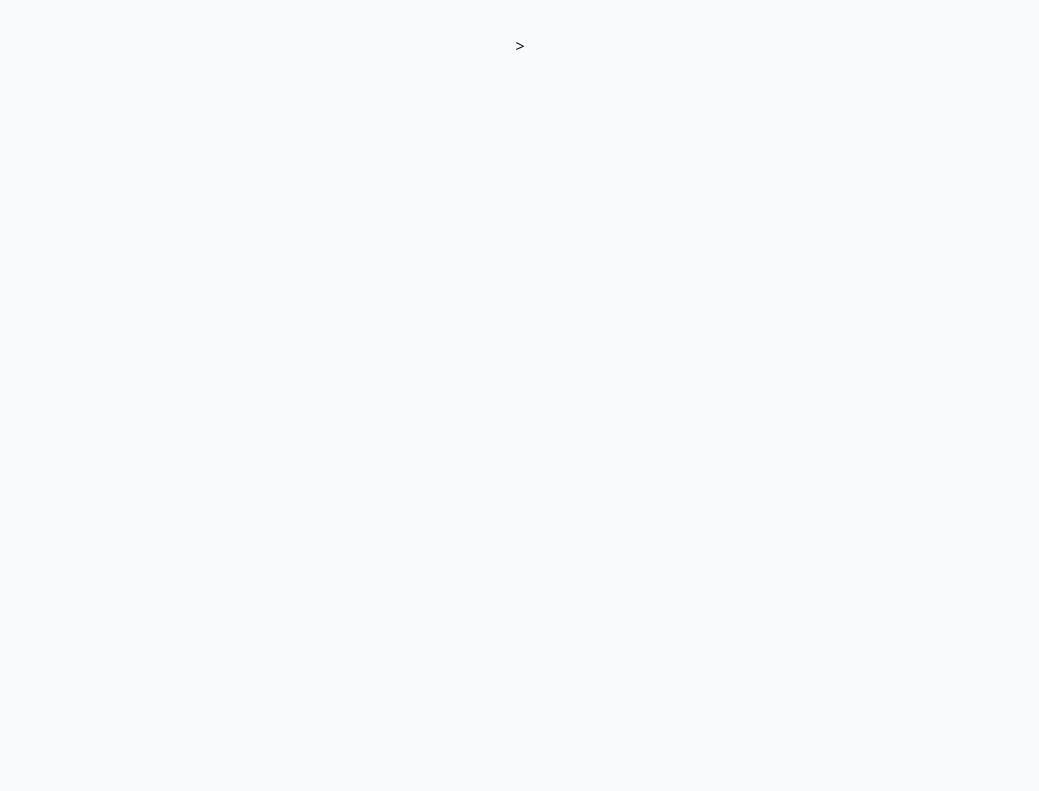
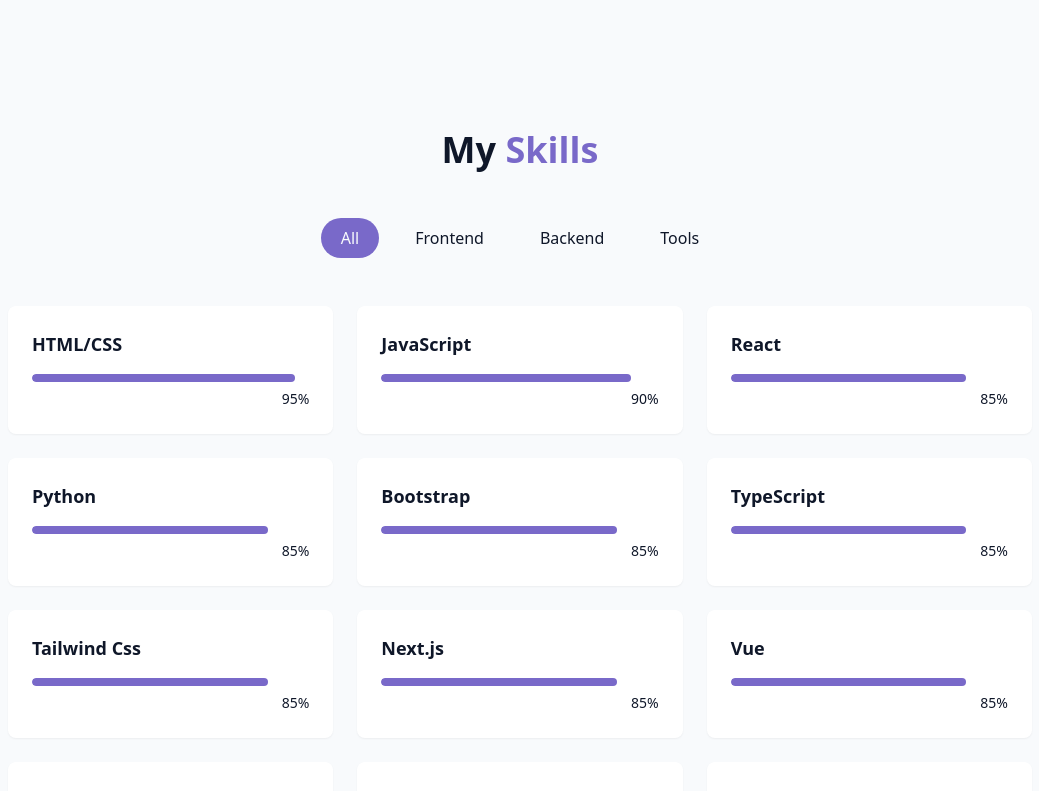
Before and after one commit to NaveenDeemantha/portfolio, a React (Vite) app: page / in a window 1280 px wide. Shown: the part 1480-2271 px from the top of the page, without its empty margins (120-1159 px from the left). Before the commit the page ends 1538 px from the top, so only its background shows below. Built offline with nearby package versions, Linux system fonts and the light colour scheme.

Commit message:
skills-section

```diff
--- /dev/null
+++ b/src/components/SkillsSection.jsx
@@ -0,0 +1,87 @@
+import { useState } from "react";
+import { cn }   from "../lib/utils";
+
+
+const skills =[
+
+    //Frontend
+    {name: "HTML/CSS", level:95, category: "frontend"},
+    {name: "JavaScript", level:90, category: "frontend"},
+    {name: "React", level:85, category: "frontend"},
+    {name: "Python", level:85, category: "frontend"},
+    {name: "Bootstrap", level:85, category: "frontend"},
+    {name: "TypeScript", level:85, category: "frontend"},
+    {name: "Tailwind Css", level:85, category: "frontend"},
+    {name: "Next.js", level:85, category: "frontend"},
+    {name: "Vue", level:85, category: "frontend"},
+
+    //Backend
+    {name: "php", level:90, category: "backend"},
+    {name: "Node.js", level:90, category: "backend"},
+    {name: "Express", level:85, category: "backend"},
+    {name: "MongoDB", level:80, category: "backend"},
+    {name: "PostgreSQL", level:80, category: "backend"},
+
+    //Tools
+    {name: "Git/Github", level:90, category: "tools"},
+    {name: "Docker", level:70, category: "tools"},
+    {name: "Figma", level:60, category: "tools"},
+    {name: "VS Code", level:70, category: "tools"},
+];
+
+const categories = [ "all", "frontend", "backend", "tools"];
+
+export const SkillsSection = () => {
+
+    const [activeCategory, setActiveCategory] = useState("all");
+
+    const filteredSkills = skills.filter(
+        (skill) => activeCategory === "all" || skill.category === activeCategory
+    );
+
+    return <section id="skills" className="py-24 px-4 relative bg-secondary/30">
+        <div className="conntainer mx-auto max-w-5xl">
+            <h2 className=" text-3xl md:text-4xl font-bold mb-12 text-center">
+                My <span className="text-primary"> Skills </span>
+            </h2>
+
+            <div className="flex flex-wrap justify-center gap-4 mb-12">
+                {categories.map (( category, key) => (
+                    <button
+                        key={key}
+                        onClick={() => setActiveCategory(category)}
+                        className={cn(
+                            "px-5 py-2 rounded-full transition-colors duration-300 capitalize",
+                            activeCategory === category
+                            ? "bg-primary text-primary-foreground"
+                            : "bg-secondary/70 text-foreground hover:bg-secondary"
+                    )}
+                    >
+                         {category}
+                    </button>
+                ))}
+            </div>
+
+            <div className="grid grid-cols-1 sm:grid-cols-2 lg:grid-cols-3 gap-6">
+                {filteredSkills.map((skill, key) => (
+                    <div key={key} className="bg-card p-6 rounded-lg shadow-xs card-hover">
+                        <div className="text-left mb-4">
+                            <h3 className="font-semibold text-lg"> {skill.name} </h3>
+                        </div>
+                        <div className="w-full bg-secondary/50 h-2 rounded-full overflow-hidden">
+                            <div className="bg-primary h-2 rounded-full origin-left animate-[grow_1.5s_ease_out"
+                            style={ {width:skill.level + "%"}}
+                        />
+                        </div>
+                        <div className="text-right mt-1">
+                            <span className="text-sm text-muted-foreground"
+                            >
+                                {skill.level}%
+                            </span>
+                        </div>
+                    </div>
+                ))}
+            </div>
+        </div>
+    </section>
+}
--- a/src/pages/Home.jsx
+++ b/src/pages/Home.jsx
@@ -4,6 +4,7 @@
 import { Navbar } from "../components/Navbar";
 import { HeroSection } from "../components/HeroSection";
 import { AboutSection } from "../components/AboutSection";
+import { SkillsSection } from "../components/SkillsSection";
 
 
 export const Home = () => {
@@ -23,7 +24,8 @@
       <main>
         {/* hero */}
         <HeroSection />
-        <AboutSection />>
+        <AboutSection />
+        <SkillsSection />
 
       </main>
 
```
